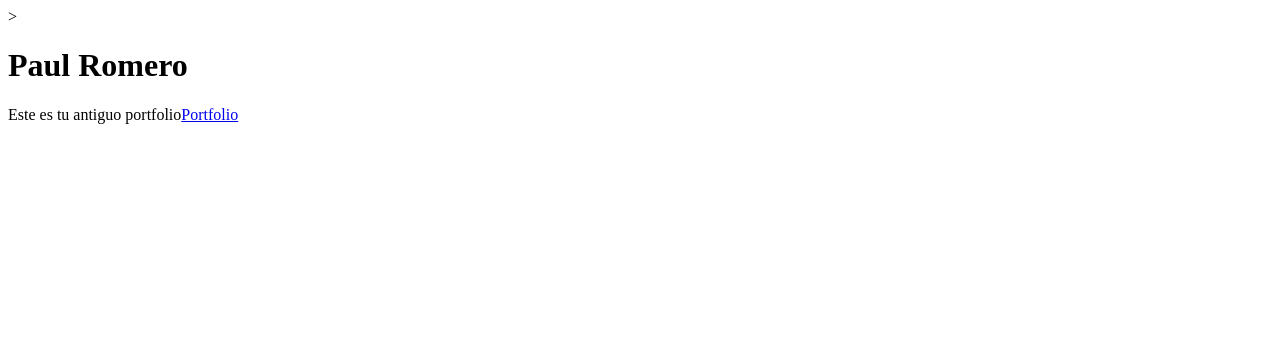
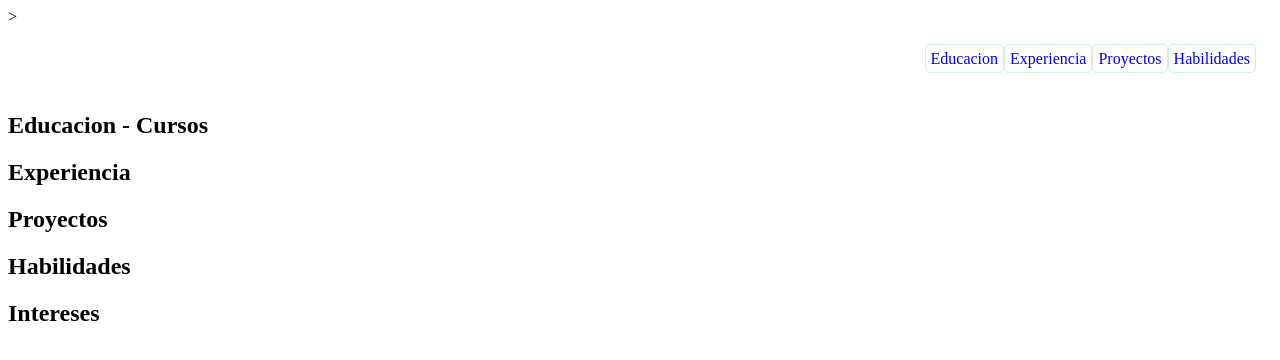
Before and after one commit to tomasandres520/PortfolioATTEMPT, a Vue app: page / in a window 1280 px wide. Shown: the top 360 px of the page. Built offline with nearby package versions, Linux system fonts and the light colour scheme.

Commit message:
Clase 4 Portfolio-NavBar

```diff
--- a/src/App.vue
+++ b/src/App.vue
@@ -1,15 +1,24 @@
 <script setup>
 //Desde la etiqueta "script" es lenguaje JS
-const nombre = "Paul Romero"
+import Navbar from './components/Navbar.vue';
 </script>
 
 
 <template>
   <!--Desde la etiqueta "TEMPLETE" para abajo es lenguaje HTML-->>
-  <h1>{{ nombre }}</h1>
-  <p>
-    Este es tu antiguo portfolio<a href="https://portfolio-individual.netlify.app/" target="_blank" rel="noopener">Portfolio</a>
-  </p>
+  <header>
+    <!--BARA DE NAVEGACION-->
+    <Navbar />
+
+  </header>
+  <main>
+    <section id="educacion"><h2>Educacion - Cursos</h2></section>
+    <section id="experiencia"><h2>Experiencia</h2></section>
+    <section id="proyectos"><h2>Proyectos</h2></section>
+    <section id="habilidad"><h2>Habilidades</h2></section>
+    <section id="intereses"><h2>Intereses</h2></section>
+  </main>
+
 </template>
 
 <style scoped>
--- a/src/assets/bases.css
+++ b/src/assets/bases.css
@@ -1,5 +1,136 @@
+/* color palette from <https://github.com/vuejs/theme> */
+/*Dejaremos los rot para crear las variables globales del color, yo las dejo por defecto*/
+:root {
+    --vt-c-white: #ffffff;
+    --vt-c-white-soft: #f8f8f8;
+    --vt-c-white-mute: #f2f2f2;
+
+    --vt-c-black: #181818;
+    --vt-c-black-soft: #222222;
+    --vt-c-black-mute: #282828;
+
+    --vt-c-indigo: #2c3e50;
+
+    --vt-c-divider-light-1: rgba(60, 60, 60, 0.29);
+    --vt-c-divider-light-2: rgba(60, 60, 60, 0.12);
+    --vt-c-divider-dark-1: rgba(84, 84, 84, 0.65);
+    --vt-c-divider-dark-2: rgba(84, 84, 84, 0.48);
+
+    --vt-c-text-light-1: var(--vt-c-indigo);
+    --vt-c-text-light-2: rgba(60, 60, 60, 0.66);
+    --vt-c-text-dark-1: var(--vt-c-white);
+    --vt-c-text-dark-2: rgba(235, 235, 235, 0.64);
+}
+
+/* semantic color variables for this project */
+:root {
+    --color-background: var(--vt-c-white);
+    --color-background-soft: var(--vt-c-white-soft);
+    --color-background-mute: var(--vt-c-white-mute);
+
+    --color-border: var(--vt-c-divider-light-2);
+    --color-border-hover: var(--vt-c-divider-light-1);
+
+    --color-heading: var(--vt-c-text-light-1);
+    --color-text: var(--vt-c-text-light-1);
+
+    --section-gap: 160px;
+}
+
+/* Estilos para modo oscuro los dejaremos como estan por si mas adelante quieres agregarlo*/
+@media (prefers-color-scheme: dark) {
     :root {
-    --primary-color: #007bff;
-    --secondary-color: #6c757d;
-    --background-color: #f8f9fa;
+        --color-background: var(--vt-c-black);
+        --color-background-soft: var(--vt-c-black-soft);
+        --color-background-mute: var(--vt-c-black-mute);
+
+        --color-border: var(--vt-c-divider-dark-2);
+        --color-border-hover: var(--vt-c-divider-dark-1);
+
+        --color-heading: var(--vt-c-text-dark-1);
+        --color-text: var(--vt-c-text-dark-2);
     }
+}
+
+*,
+*::before,
+*::after {
+    box-sizing: border-box;
+    /* Incluye padding y borde dentro del tamaño total del elemento */
+    margin: 0;
+    /* Elimina los márgenes predeterminados */
+    font-weight: normal;
+    /* Establece el peso de la fuente como normal */
+}
+
+body {
+    min-height: 100vh;
+    /* Asegura que el body ocupe al menos la altura total de la ventana */
+    color: var(--color-text);
+    /* Establece el color del texto usando una variable CSS */
+    background: var(--color-background);
+    /* Establece el color de fondo usando una variable CSS */
+    transition:
+        color 0.5s,
+        /* Transición suave de 0.5s para el color del texto */
+        background-color 0.5s;
+    /* Transición suave de 0.5s para el color de fondo */
+    line-height: 1.6;
+    /* Establece el espacio entre líneas del texto */
+    font-family:
+        Inter,
+        /* Fuente principal */
+        -apple-system,
+        /* Fuente en sistemas Apple */
+        BlinkMacSystemFont,
+        /* Fuente en sistemas Mac */
+        'Segoe UI',
+        /* Fuente en Windows */
+        Roboto,
+        /* Fuente en Android */
+        Oxygen,
+        /* Fuente en KDE */
+        Ubuntu,
+        /* Fuente en Ubuntu */
+        Cantarell,
+        /* Fuente en GNOME */
+        'Fira Sans',
+        /* Fuente alternativa */
+        'Droid Sans',
+        /* Fuente en versiones antiguas de Android */
+        'Helvetica Neue',
+        /* Fuente en sistemas iOS */
+        sans-serif;
+    /* Fuente predeterminada sans-serif */
+    font-size: 15px;
+    /* Establece el tamaño de la fuente */
+    text-rendering: optimizeLegibility;
+    /* Optimiza la legibilidad del texto */
+    -webkit-font-smoothing: antialiased;
+    /* Suaviza el texto en navegadores WebKit */
+    -moz-osx-font-smoothing: grayscale;
+    /* Suaviza el texto en macOS */
+}
+
+li {
+    list-style: none;
+}
+
+/*Agregado en el capitulo 5*/
+/*Estas son las reglas globales de la etiqueta section del main en App.vue*/
+section {
+    padding: 2rem;
+    border-bottom: 1px solid #ccc;
+    margin: 3rem 0rem 2rem 0rem;
+}
+
+section h2 {
+    font-size: 2rem;
+    color: aliceblue;
+    margin-bottom: 1.5rem;
+    text-align: center;
+}
+
+section h3 {
+    color: rgb(209, 183, 148);
+}
--- a/src/assets/main.css
+++ b/src/assets/main.css
@@ -1,13 +1,34 @@
-@import "./bases.css";
+@import './base.css';
 
-#app{
-    max-width: 1280px;
-    margin: 0 auto;
-    padding: 2rem;
-    font-weight: normal;
+/*Este estilo lo dejamos*/
+#app {
+    max-width: 1280px; /* Establece el ancho máximo del contenedor en 1280px */
+    margin: 0 auto; /* Centra el contenedor horizontalmente */
+    padding: 2rem; /* Añade un relleno interno de 2rem */
+    font-weight: normal; /* Establece el peso de la fuente como normal */
 }
 
-a{
-    text-decoration: none;
-    color: var(#007bff);
+a {
+    text-decoration: none; /* Elimina el subrayado de los enlaces */
+    color: var(--vt-c-white); /* Establece el color del enlace usando una variable CSS */
 }
+
+
+
+/*Agregaremos esta media query pensando en el responsivo desde ahora por esta regla:*/
+
+@media (max-width: 768px) {
+#app {
+    display: flex; /* Aplica un diseño flexible al contenedor */
+    flex-direction: column; /* Organiza los elementos en una columna */
+    font-size: small; /* Reduce el tamaño de la fuente en pantallas pequeñas */
+    }
+}
+
+@media (min-width: 1024px) {
+#app {
+    display: flex; /* Aplica un diseño flexible al contenedor */
+    flex-direction: column; /* Organiza los elementos en una columna */
+    width: 80%; /* Limita el ancho del contenedor al 80% de la pantalla en dispositivos grandes */
+    }
+}
--- /dev/null
+++ b/src/components/Navbar.vue
@@ -0,0 +1,63 @@
+<template>
+    <nav class="navbar">
+        <div class="navbar-menu">
+            <ul>
+                <a v-for="nav in navegacion" :key="nav.nombre" href="nav.enlace" class="nav-item">{{ nav.nombre }}</a>
+            </ul>
+        </div>
+    </nav>
+</template>
+
+<script setup>
+import { ref } from 'vue';
+const navegacion= ref([
+    {id:1,nombre:"Educacion",enlace:"#educacion"},
+    {id:2,nombre:"Experiencia",enlace:"#experiencia"},
+    {id:3,nombre:"Proyectos",enlace:"#proyectos"},
+    {id:4,nombre:"Habilidades",enlace:"#habilidades"},
+]);
+</script>
+<style scoped>
+.navbar {
+background-color: var(--vt-c-indigo);
+columns: #fff;
+padding: 0.5rem 1rem;
+align-items: center;
+}
+.navbar-item{
+color: #fff;
+text-decoration: none;
+margin-right: 1rem;
+}
+.navbar-menu{
+display: flex;
+justify-content: flex-end;
+}
+.nav-list{
+list-style: none;
+padding: 0.5rem;
+}
+a {
+border: 1px solid;
+border-color: hsla(160,100%,37%,0.2);
+border-radius: 5px;
+  /*Elimina lo subrayado de los enlaces y elementos con clase "green" */
+text-decoration: none;
+/*Añade transicion para el cambio de estilo*/
+transition: 0.4;
+/*Añade padding alrededor del texto*/
+padding: 5px;
+}
+a:hover{
+  /*Cambia el color cuando el mouse pasa sobre el elemento */
+background-color: hsla(160,100%,37%,0.2);
+}
+
+@media (max-width: 768px){
+.navbar-menu{
+    display: flex;
+    justify-content: flex-end;
+    width: 100%;
+}
+}
+</style>
```
